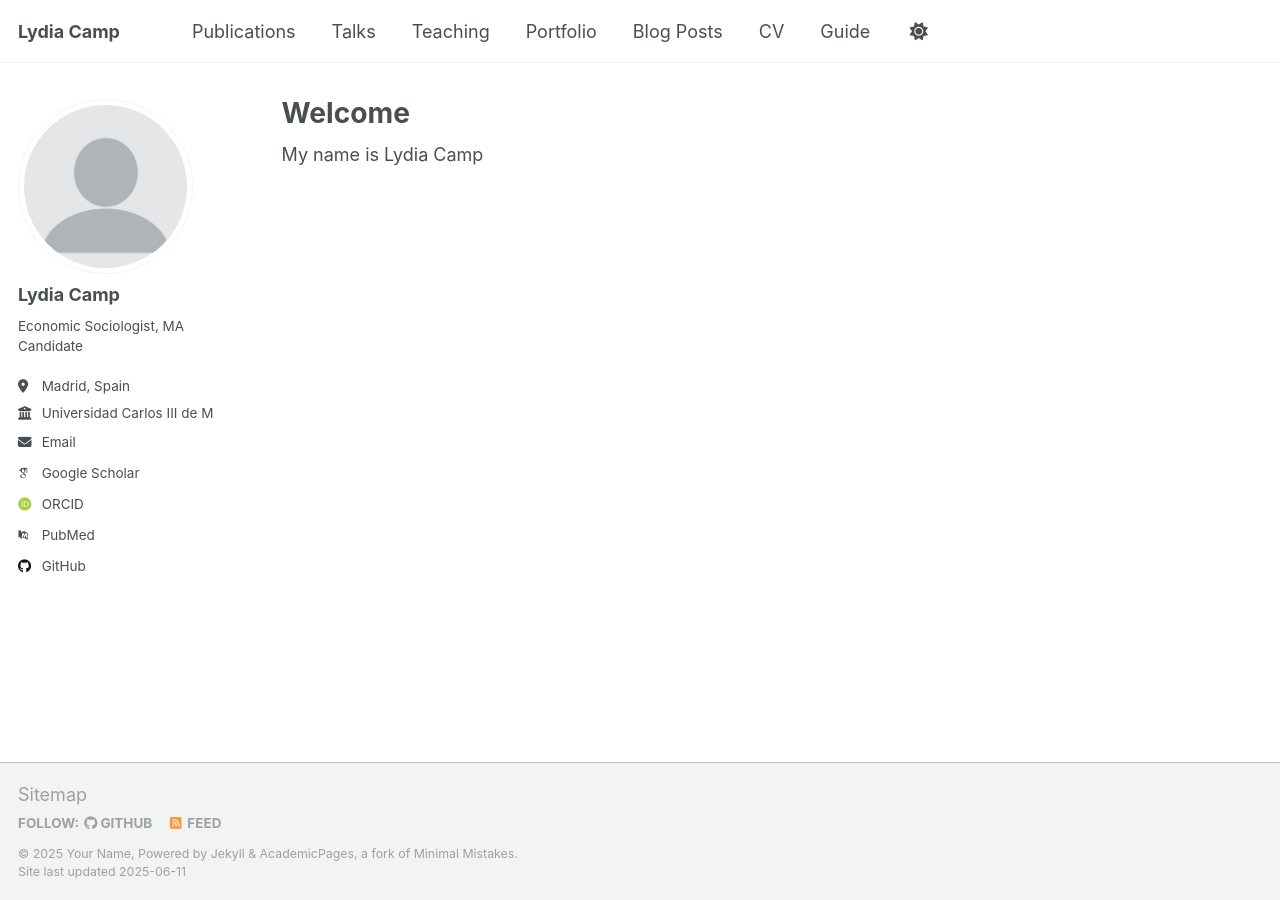
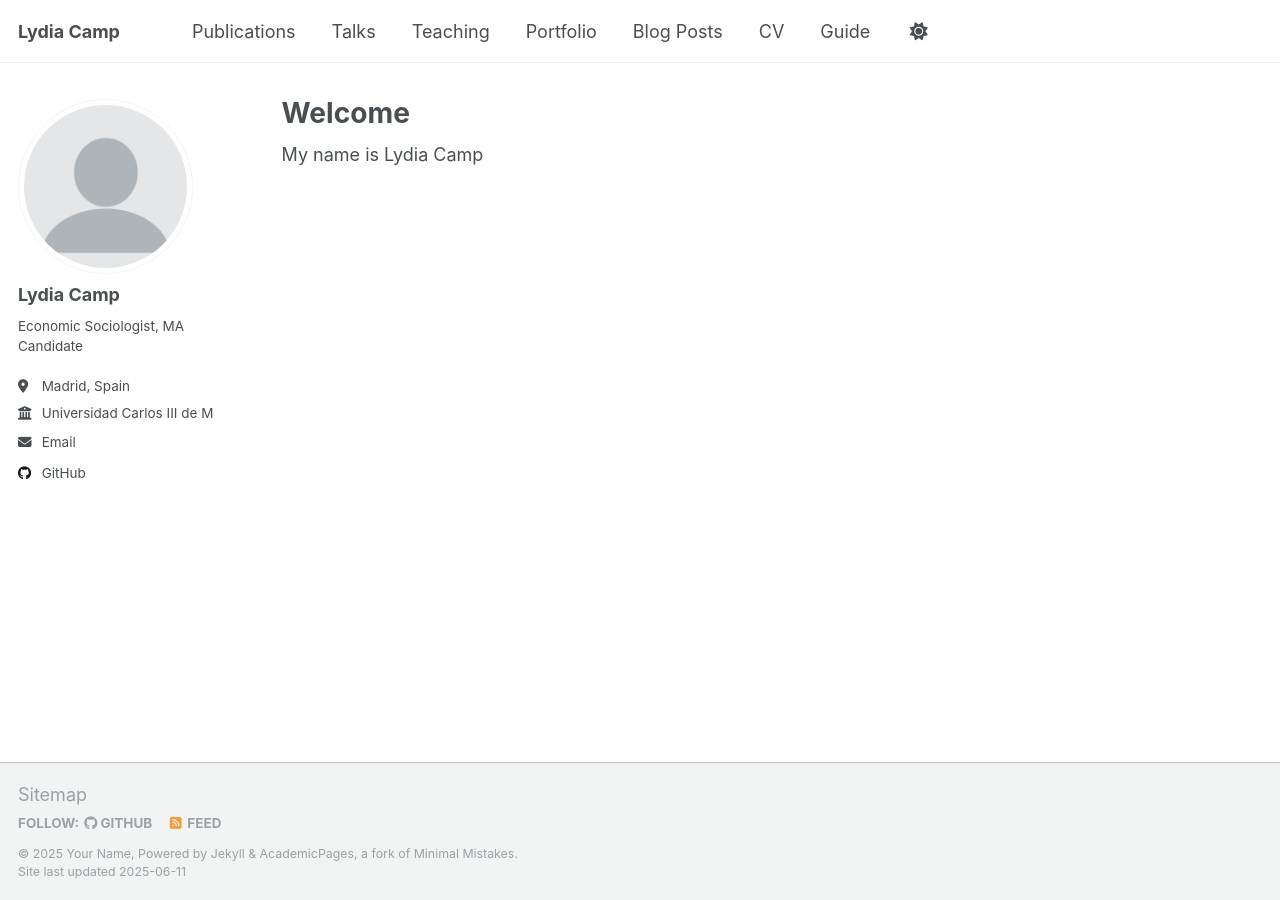
Before and after one commit to lydiagcamp/lydiagcamp.github.io, a Jekyll site: the page built from _pages/about.md, in a window 1280 px wide. Built offline with Jekyll 4.4.1, drawn with Linux system fonts in a browser that asks for light colours; some web fonts are replaced; part of the change alters nothing that is shown.

Commit message:
First commit – added

```diff
--- a/_config.yml
+++ b/_config.yml
@@ -34,11 +34,11 @@ author:
   # Academic websites
   academia         : # URL
   arxiv            : # URL - Update with the correct link to your profile
-  googlescholar    : "https://scholar.google.com/citations?user=PS_CX0AAAAAJ"
+  googlescholar    : # URL
   impactstory      : # URL
-  orcid            : "http://orcid.org/yourorcidurl"
+  orcid            : # URL
   semantic         : # URL
-  pubmed           : "https://www.ncbi.nlm.nih.gov/pubmed/?term=john+snow"
+  pubmed           : # URL
   researchgate     : # URL
   scopus           : # URL
 
@@ -46,7 +46,7 @@ author:
   bitbucket        : # Username - Update with your username on the site
   codepen          : # Username
   dribbble         : # Username
-  github           : "academicpages"
+  github           : "lydiagcamp"
   kaggle           : # Username
   stackoverflow    : # User number or user number and name (i.e., use "1" or "1/jeff-atwood")
 
```
